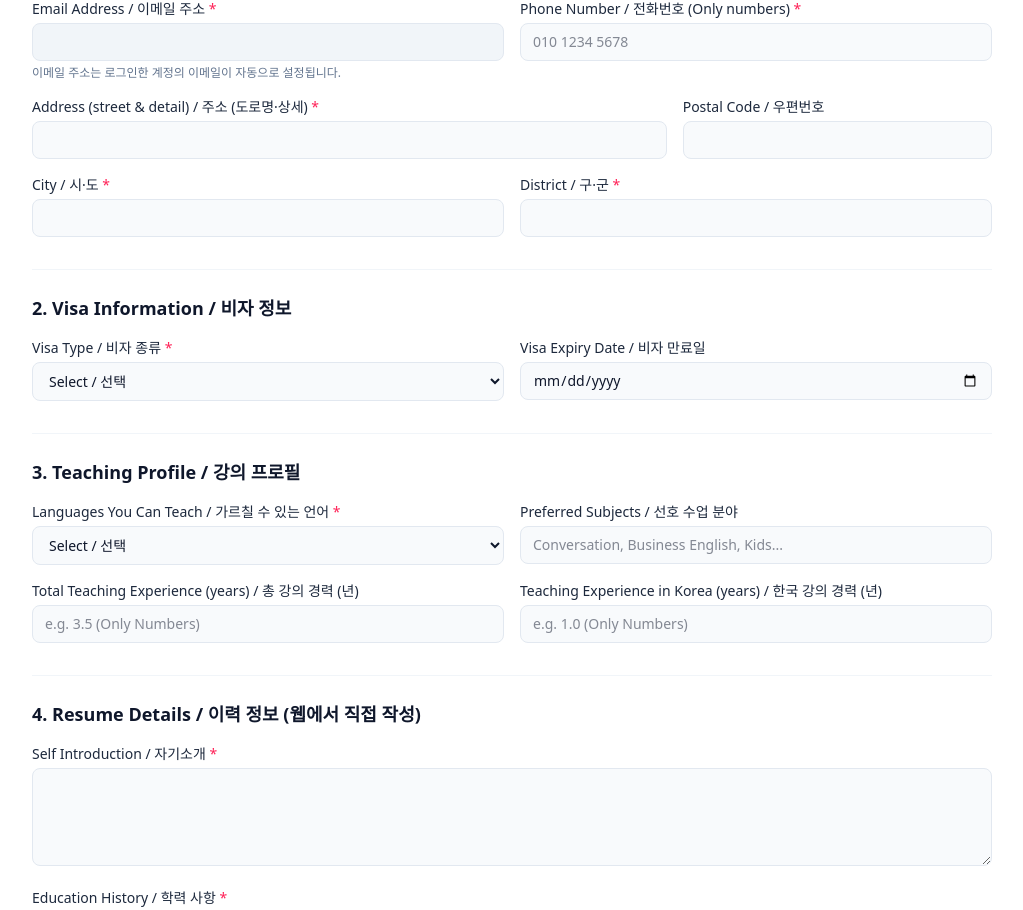
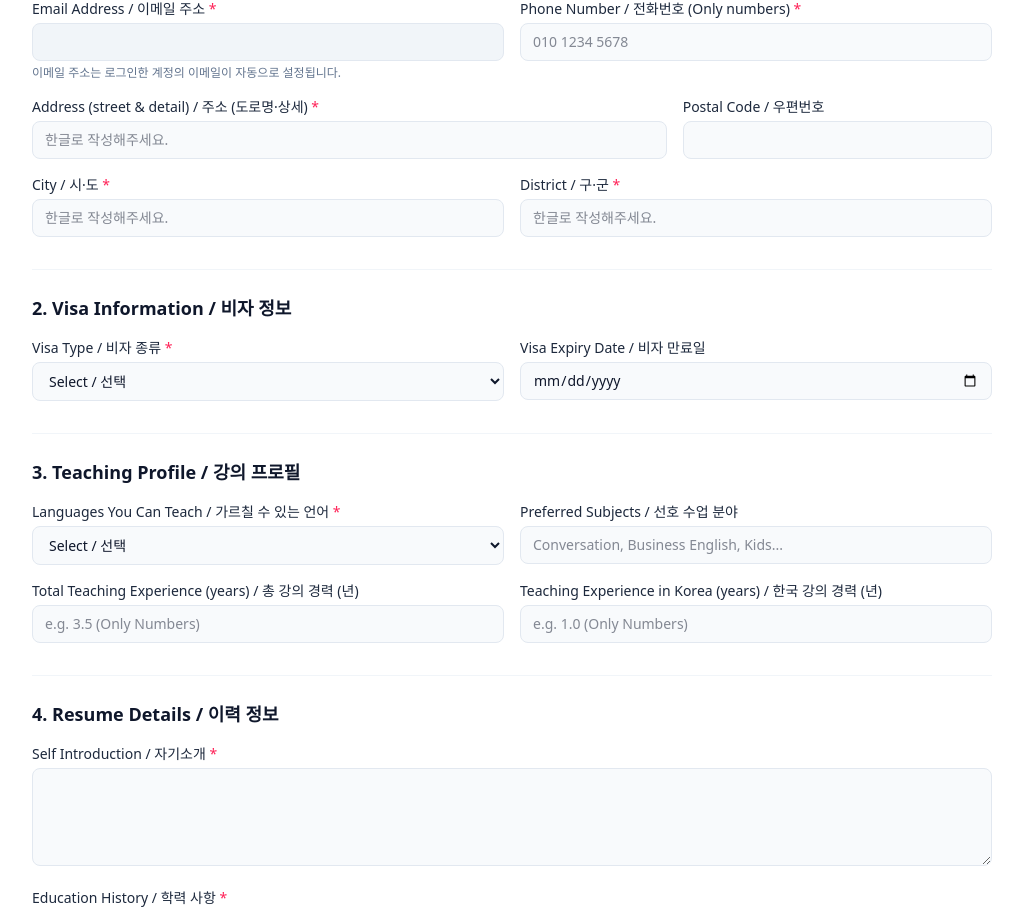
Before and after one commit to 82orez/drf_friending, a Next.js app in the folder frontend/: page /teacher/application in a window 1280 px wide. Shown: the part 600-1510 px from the top of the page, without its empty margins (128-1151 px from the left). Built offline with nearby package versions, Linux system fonts and the light colour scheme; no server answers.

Commit message:
application page minor

```diff
--- a/frontend/src/app/teacher/application/page.tsx
+++ b/frontend/src/app/teacher/application/page.tsx
@@ -420,7 +420,9 @@ export default function TeacherApplicationPage() {
     }
 
     // Confirm 창 표시
-    const confirmed = window.confirm("Are you sure you want to submit or update your application?");
+    const confirmed = window.confirm(
+      "Are you sure you want to submit your application? Once your application is under review, you can no longer edit it.",
+    );
     if (!confirmed) {
       return; // 사용자가 취소한 경우 함수 종료
     }
@@ -817,6 +819,7 @@ export default function TeacherApplicationPage() {
                     name="address_line1"
                     value={form.address_line1}
                     onChange={handleInputChange}
+                    placeholder={"한글로 작성해주세요."}
                     className="mt-1 w-full rounded-lg border border-slate-200 bg-slate-50 px-3 py-2 text-sm text-slate-900 ring-slate-900/5 outline-none focus:bg-white focus:ring-2"
                   />
                   {renderError("address_line1")}
@@ -842,6 +845,7 @@ export default function TeacherApplicationPage() {
                     name="city"
                     value={form.city}
                     onChange={handleInputChange}
+                    placeholder={"한글로 작성해주세요."}
                     className="mt-1 w-full rounded-lg border border-slate-200 bg-slate-50 px-3 py-2 text-sm text-slate-900 ring-slate-900/5 outline-none focus:bg-white focus:ring-2"
                   />
                   {renderError("city")}
@@ -855,6 +859,7 @@ export default function TeacherApplicationPage() {
                     name="district"
                     value={form.district}
                     onChange={handleInputChange}
+                    placeholder={"한글로 작성해주세요."}
                     className="mt-1 w-full rounded-lg border border-slate-200 bg-slate-50 px-3 py-2 text-sm text-slate-900 ring-slate-900/5 outline-none focus:bg-white focus:ring-2"
                   />
                   {renderError("district")}
@@ -965,7 +970,7 @@ export default function TeacherApplicationPage() {
 
             {/* 4. Resume details (text) */}
             <section className="border-t border-slate-100 pt-6">
-              <h2 className="text-lg font-semibold text-slate-900">4. Resume Details / 이력 정보 (웹에서 직접 작성)</h2>
+              <h2 className="text-lg font-semibold text-slate-900">4. Resume Details / 이력 정보</h2>
 
               <div className="mt-4 space-y-4">
                 <div>
@@ -1199,7 +1204,7 @@ export default function TeacherApplicationPage() {
                     : "Submitting... / 제출 중..."
                   : hasExistingApplication
                     ? applicationStatus === "NEW"
-                      ? "Update Application / 이력서 수정"
+                      ? "Update & Submit Application / 이력서 수정 및 제출"
                       : "Update Locked / 수정 불가"
                     : "Submit Application / 이력서 제출"}
               </button>
```
